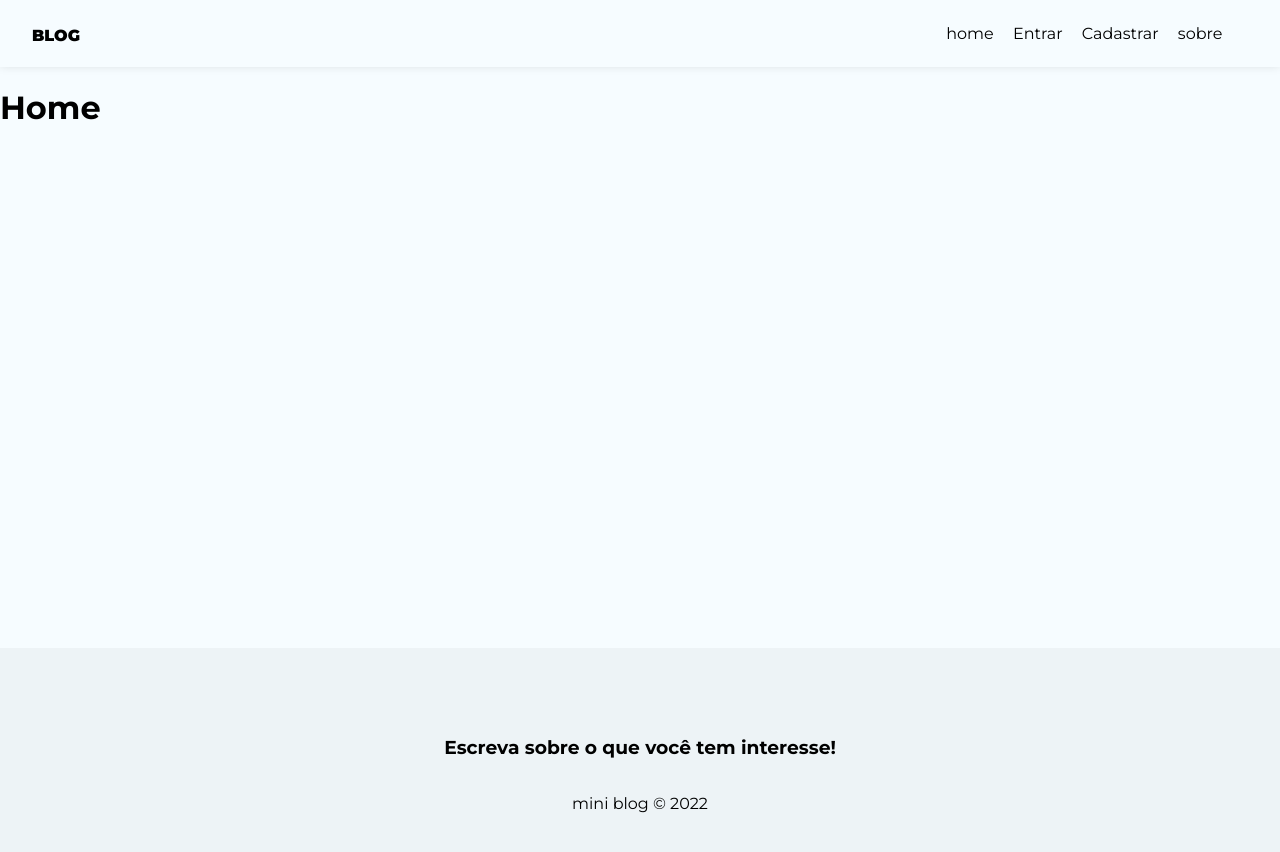
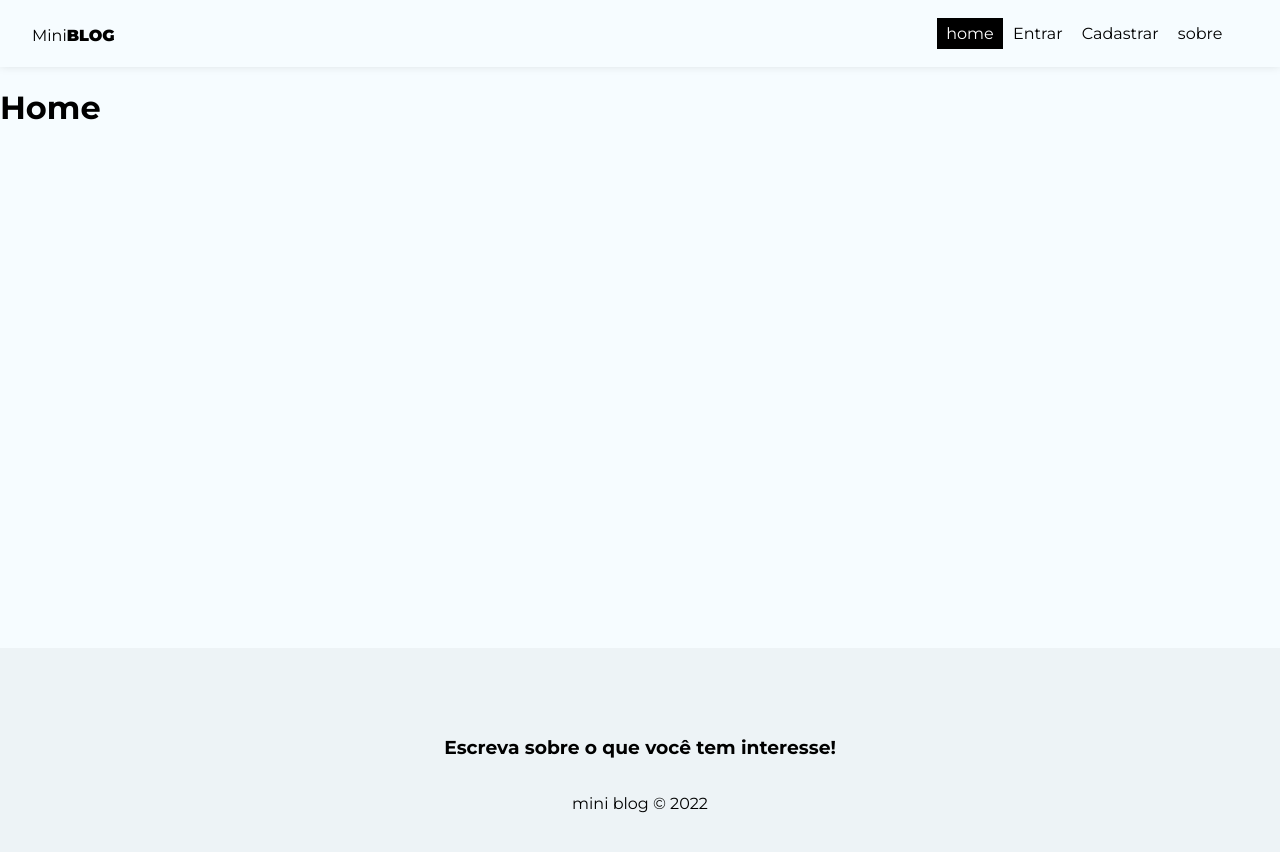
Before and after one commit to tiago-costa-s/mini_blog, a React (Vite) app: page / in a window 1280 px wide. Shown: the top 852 px of the page. Built offline with nearby package versions, Linux system fonts and the light colour scheme; no server answers.

Commit message:
Ajustando para router antigo

```diff
--- a/src/App.jsx
+++ b/src/App.jsx
@@ -1,7 +1,7 @@
 // style
 import './App.css';
 // router-dom
-import { Outlet } from 'react-router-dom';
+import { BrowserRouter, Routes, Route } from 'react-router-dom';
 // components
 import NavBar from './components/navBar/NavBar';
 import Footer from './components/footer/Footer';
@@ -9,6 +9,11 @@ import { onAuthStateChanged } from 'firebase/auth';
 // hooks
 import { useState, useEffect } from 'react';
 import { useAuthentication } from './hooks/useAuthentication';
+import { AuthProvider } from './context/AuthContext';
+import Home from './routes/home/Home';
+import Register from './routes/register/Register';
+import Login from './routes/login/Login';
+import About from './routes/about/About';
 
 function App() {
 
@@ -28,12 +33,22 @@ function App() {
   }
 
   return (
+
     <div className="App">
-      <NavBar />
-      <div className="container">
-        <Outlet />
-      </div>
-      <Footer />
+      <AuthProvider value={{ user }}>
+        <BrowserRouter>
+          <NavBar />
+          <div className="container">
+            <Routes>
+              <Route path='/' element={<Home />} />
+              <Route path='/about' element={<About />} />
+              <Route path='/login' element={<Login />} />
+              <Route path='/register' element={<Register />} />
+            </Routes>
+          </div>
+          <Footer />
+        </BrowserRouter>
+      </AuthProvider>
     </div>
   );
 
--- a/src/components/navBar/NavBar.jsx
+++ b/src/components/navBar/NavBar.jsx
@@ -1,45 +1,60 @@
-import { Link } from 'react-router-dom';
+import { NavLink } from 'react-router-dom';
+
+import { useAuthentication } from '../../hooks/useAuthentication';
+import { useAuthValue } from '../../context/AuthContext';
+
 // styles
 import styles from './NavBar.module.css'
 
 const NavBar = () => {
 
+    const { user } = useAuthValue();
+
     return (
         <nav className={styles.navbar}>
             <div className={styles.brand}>
-                <Link to='/' className=''>
-                    {/* Mini */}
+                <NavLink
+                    to='/' className=''>
+                    Mini
                     <span>Blog</span>
-                </Link>
+                </NavLink>
             </div>
             <ul className={styles.links_list}>
                 <li>
-                    <Link to='/'
-                        // className={({ isActive }) => (isActive ? styles.active : "")}
+                    <NavLink
+                        to='/'
+                        className={({ isActive }) => (isActive ? styles.active : "")}
                     >
                         home
-                    </Link>
+                    </NavLink>
                 </li>
+                {!user && (
+                    <>
+                        <li>
+                            <NavLink
+                                to='/login'
+                                className={({ isActive }) => (isActive ? styles.active : "")}
+                            >
+                                Entrar
+                            </NavLink>
+                        </li>
+                        <li>
+                            <NavLink
+                                to='/register'
+                                className={({ isActive }) => (isActive ? styles.active : "")}
+                            >
+                                Cadastrar
+                            </NavLink>
+                        </li>
+                    </>
+                )}
                 <li>
-                    <Link to='/login'
-                        // className={({ isActive }) => (isActive ? styles.active : "")}
-                    >
-                        Entrar
-                    </Link>
-                </li>
-                <li>
-                    <Link to='/register'
-                        // className={({ isActive }) => (isActive ? styles.active : "")}
-                    >
-                        Cadastrar
-                    </Link>
-                </li>
-                <li>
-                    <Link to='/about'
-                        // className={({ isActive }) => (isActive ? styles.active : "")}
+                    <NavLink
+                        to='/about'
+                        className={({ isActive }) => (isActive ? styles.active : "")}
                     >
                         sobre
-                    </Link>
+                    </NavLink>
                 </li>
             </ul>
         </nav>
--- a/src/main.jsx
+++ b/src/main.jsx
@@ -43,10 +43,6 @@ const router = createBrowserRouter([
 
 ReactDOM.createRoot(document.getElementById('root')).render(
   <React.StrictMode>
-    <RouterProvider router={router}>
-      <AuthProvider>
-        <App />
-      </AuthProvider>
-    </RouterProvider>
+    <App />
   </React.StrictMode>,
 )
```
